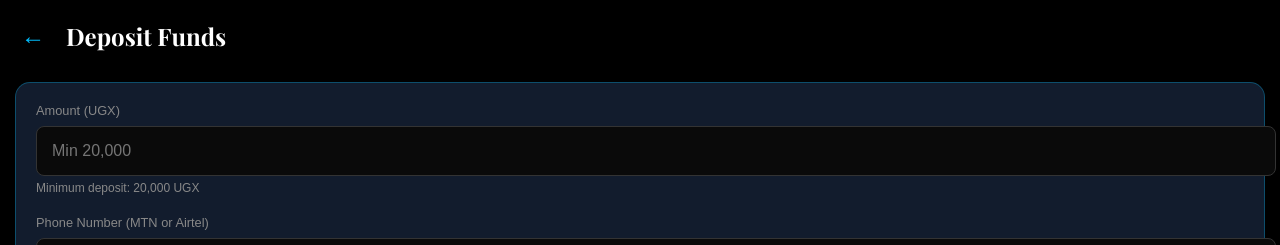
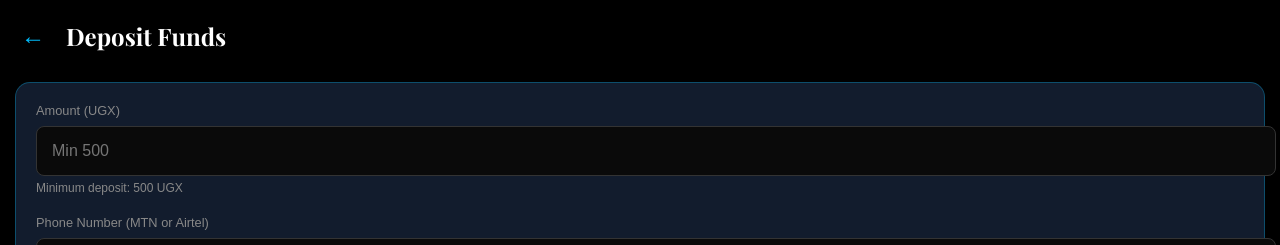
Before and after one commit to paercy32-eng/CortexBot, a Next.js app: page /deposit in a window 1280 px wide. Shown: the top 245 px of the page. Built offline with nearby package versions, Linux system fonts and the light colour scheme; no server answers; a web font is replaced by a local one.

Commit message:
Update page.tsx

```diff
--- a/src/app/deposit/page.tsx
+++ b/src/app/deposit/page.tsx
@@ -49,8 +49,9 @@ export default function Deposit() {
     setIsSuccess(false);
 
     const depositAmount = Number(amount);
-    if (!depositAmount || depositAmount < 20000) {
-      setMessage('Minimum deposit is 20,000 UGX.');
+    // 🚨 UPDATED MINIMUM TO 500
+    if (!depositAmount || depositAmount < 500) {
+      setMessage('Minimum deposit is 500 UGX.');
       return;
     }
 
@@ -132,13 +133,13 @@ export default function Deposit() {
             type="number"
             value={amount}
             onChange={(e) => setAmount(e.target.value)}
-            placeholder="Min 20,000"
-            min="20000"
+            placeholder="Min 500"
+            min="500"
             required
             disabled={verifying}
             style={{ width: '100%', padding: '15px', borderRadius: '8px', border: '1px solid #333', background: '#0a0a0a', color: '#fff', fontSize: '1rem', marginBottom: '5px' }}
           />
-          <p style={{ fontSize: '0.75rem', color: '#888', margin: '0 0 20px 0' }}>Minimum deposit: 20,000 UGX</p>
+          <p style={{ fontSize: '0.75rem', color: '#888', margin: '0 0 20px 0' }}>Minimum deposit: 500 UGX</p>
 
           <label style={{ display: 'block', fontSize: '0.8rem', color: '#888', marginBottom: '8px' }}>Phone Number (MTN or Airtel)</label>
           <input
```
